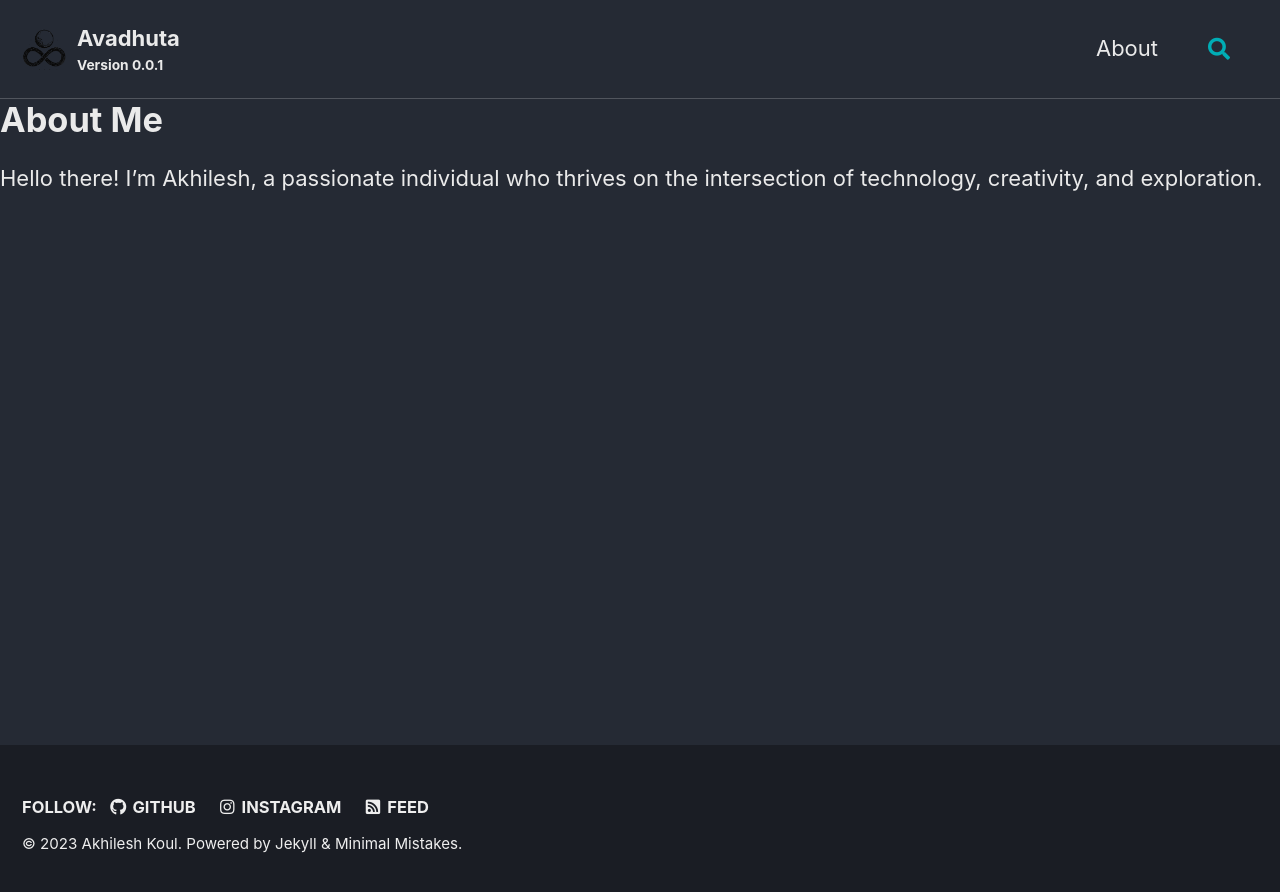
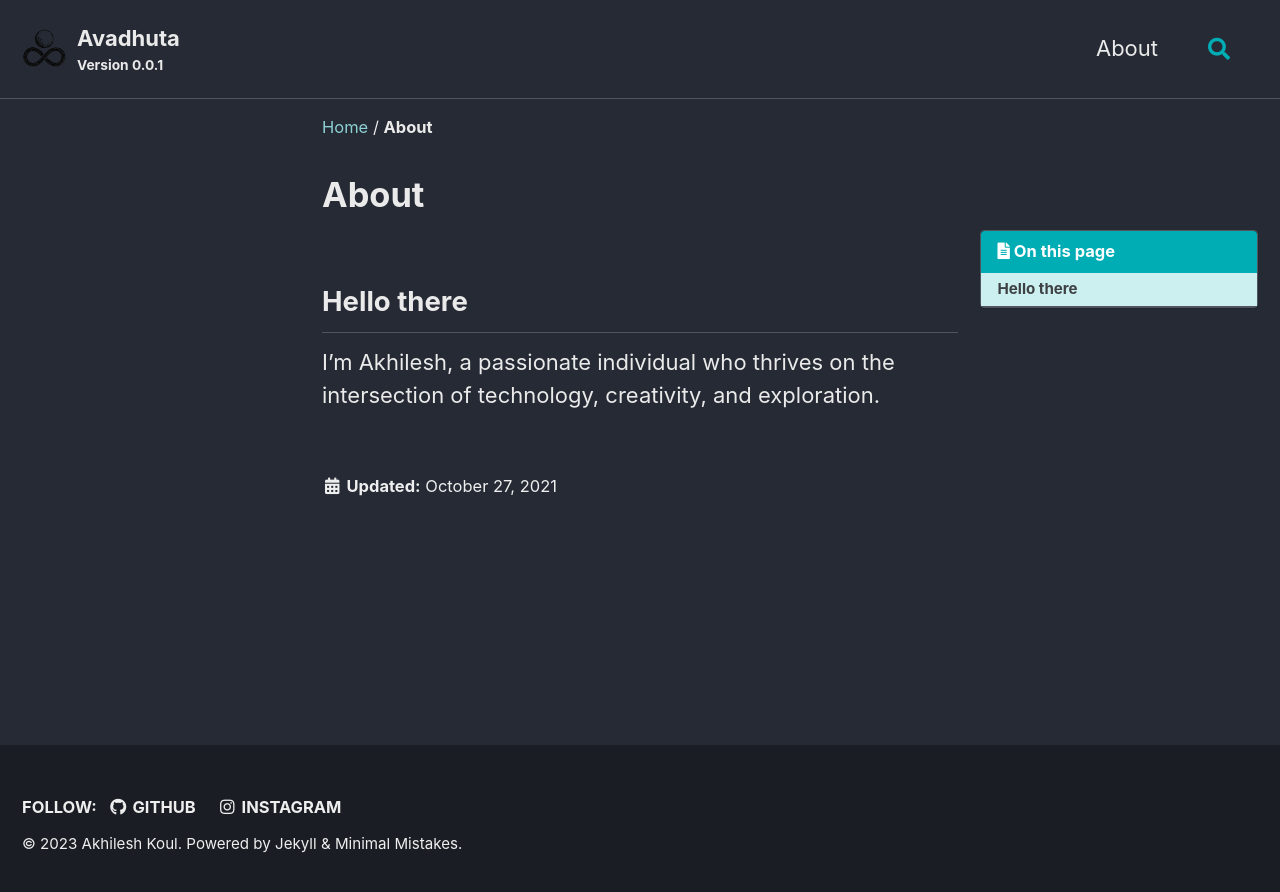
Before and after one commit to koulakhilesh/koulakhilesh.github.io, a Jekyll site: the page built from _pages/about.md, in a window 1280 px wide. Shown: the top 892 px of the page. Built offline with Jekyll 4.4.1, drawn with Linux system fonts in a browser that asks for light colours; cached includes are drawn as plain includes; our own code applies the rules of GitHub Pages for plain Markdown files.

Commit message:
remmoved feed from footer and added default front matter for pages

```diff
--- a/_config.yml
+++ b/_config.yml
@@ -58,7 +58,7 @@ reCaptcha:
   secret                 :
 atom_feed:
   path                   : # blank (default) uses feed.xml
-  hide                   : # true, false (default)
+  hide                   : true # true, false (default)
 search                   : true #, false (default)
 search_full_content      : true #, false (default)
 search_provider          : lunr # (default), algolia, google
@@ -290,3 +290,9 @@ defaults:
       share: true
       related: true
       show_date: true
+  # _pages
+  - scope:
+      path: ""
+      type: pages
+    values:
+      layout: single
--- a/_pages/about.md
+++ b/_pages/about.md
@@ -6,6 +6,6 @@ last_modified_at: 2021-10-27T20:00:00+01:00
 toc: true
 ---
 
-# About Me
+## Hello there
 
-Hello there! I'm Akhilesh, a passionate individual who thrives on the intersection of technology, creativity, and exploration.
+I'm Akhilesh, a passionate individual who thrives on the intersection of technology, creativity, and exploration.
```
